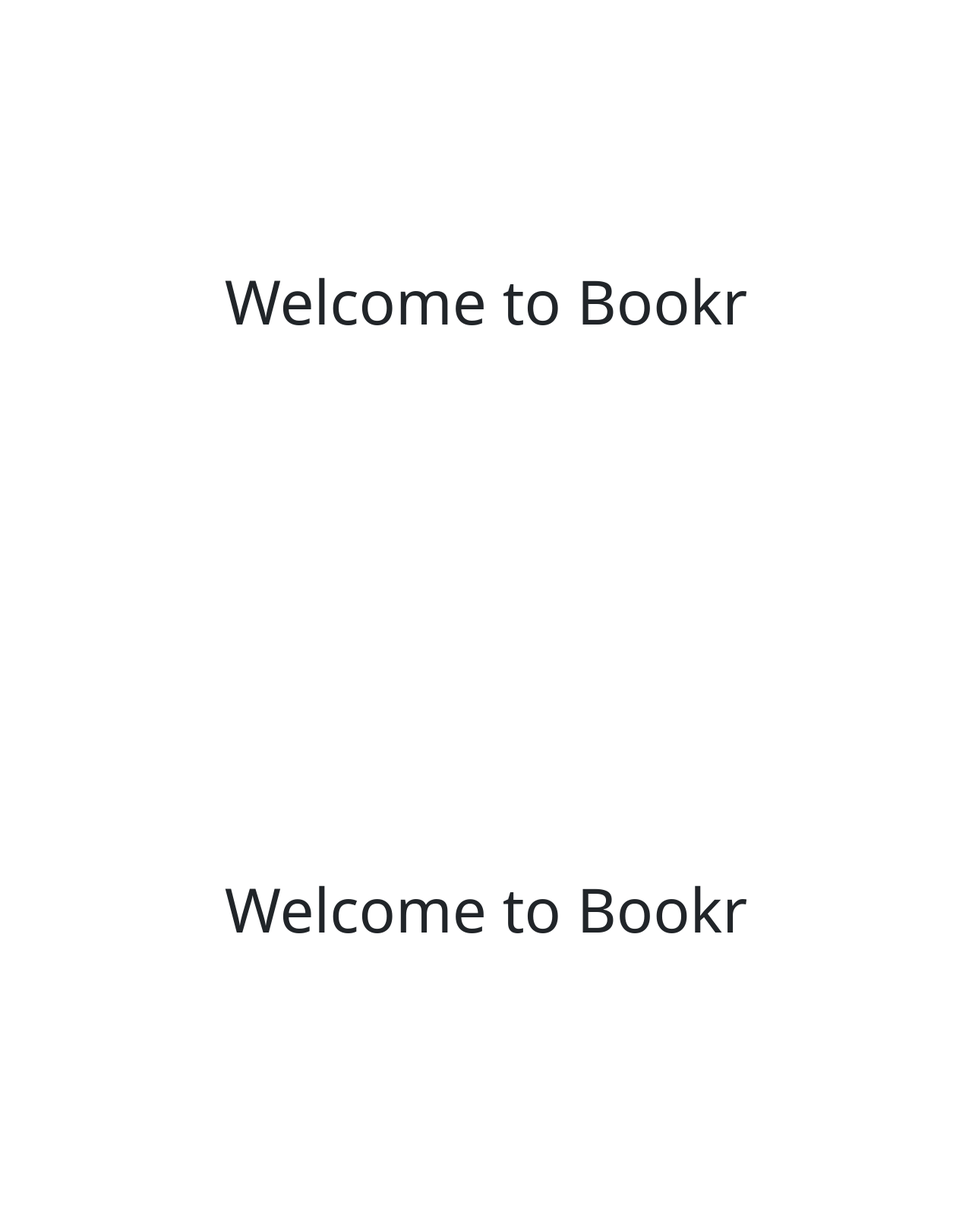
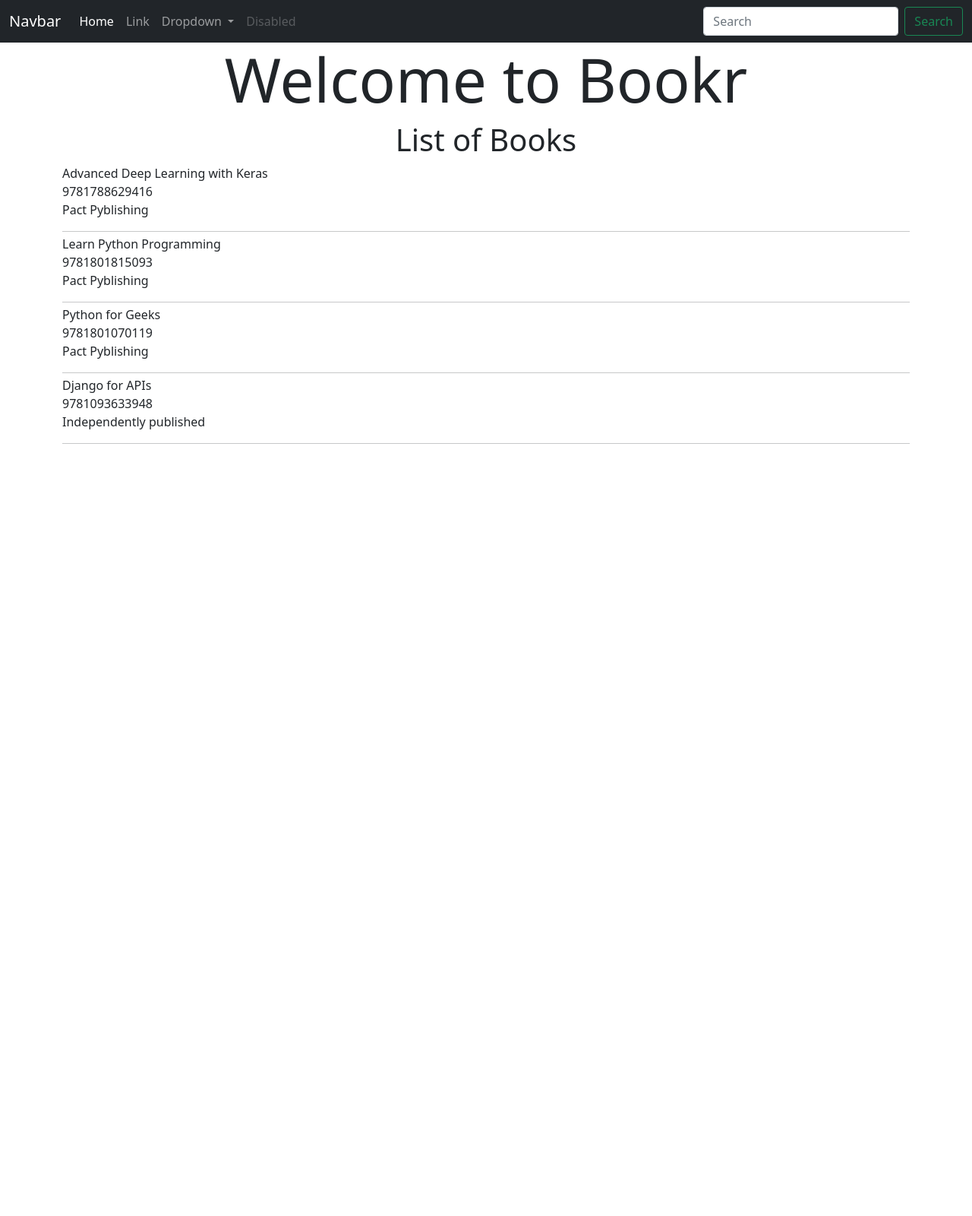
Before and after one commit to itaseski/betoken, a Django app: page /reviews/ in a window 1280 px wide. Shown: the whole page at 76% size. After the commit the page ends 584 px from the top, so only its background shows below. Run offline with Django 3.2, Linux system fonts and the light colour scheme; data comes from the database, SQL or seed files in the repository; both versions use the stored data as it was after the commit.

Commit message:
confused

```diff
--- /dev/null
+++ b/reviews/templates/reviews/book_list.html
@@ -0,0 +1,25 @@
+{% extends 'base.html' %}
+{% load static %}
+
+{% block content %}
+<div class="d-flex flex-column min-vh-10 justify-content-top align-items-center">
+    <h1 class="display-1">Welcome to Bookr</h1>
+    <h4 class="display-6">List of Books</h4>
+</div>
+
+<!--list-->
+<div class="container">
+    <ul class="list-unstyled">
+        {% for book in books %}
+        <li>
+            {{ book }}<br>
+            {{ book.isbn}}<br>
+            {{ book.publisher}}
+            <hr class="mb-1">
+        </li>
+        {% empty %}
+        <li>No articles yet.</li>
+        {% endfor %}
+    </ul>
+</div>
+{% endblock%}
--- a/reviews/templates/reviews/index.html
+++ b/reviews/templates/reviews/index.html
@@ -2,7 +2,13 @@
 {% load static %}
 
 {% block content %}
-<div class="d-flex flex-column min-vh-100 justify-content-center align-items-center">
+<div class="d-flex flex-column min-vh-10 justify-content-top align-items-center">
     <h1 class="display-1">Welcome to Bookr</h1>
 </div>
+
+<!--list-->
+<ul class="list-unstyled">
+    <li></li>
+</ul>
+
 {% endblock%}
--- a/reviews/urls.py
+++ b/reviews/urls.py
@@ -3,6 +3,7 @@ from django.urls import path
 from . import views
 
 urlpatterns = [
-    path('', views.index,name="index"),
+    #path('', views.index,name="index"),
+    path('', views.BookListView.as_view(), name='article-list'),
     path('search-results', views.search_result),
 ]
--- a/reviews/views.py
+++ b/reviews/views.py
@@ -1,4 +1,17 @@
 from django.shortcuts import render
+from django.views.generic.list import ListView
+
+from .models import Book, Review
+
+class BookListView(ListView):
+    model = Book
+    #template_name = "reviews/book_list.html"
+    context_object_name = 'books'
+    paginate_by = 100  # if pagination is desired
+
+    def get_context_data(self, **kwargs):
+        context = super().get_context_data(**kwargs)
+        return context
 
 
 def index(request):
--- a/templates/base.html
+++ b/templates/base.html
@@ -15,12 +15,46 @@
 
 <body>
 
+    <nav class="navbar navbar-expand-lg navbar-dark bg-dark">
+        <div class="container-fluid">
+          <a class="navbar-brand" href="#">Navbar</a>
+          <button class="navbar-toggler" type="button" data-bs-toggle="collapse" data-bs-target="#navbarSupportedContent" aria-controls="navbarSupportedContent" aria-expanded="false" aria-label="Toggle navigation">
+            <span class="navbar-toggler-icon"></span>
+          </button>
+          <div class="collapse navbar-collapse" id="navbarSupportedContent">
+            <ul class="navbar-nav me-auto mb-2 mb-lg-0">
+              <li class="nav-item">
+                <a class="nav-link active" aria-current="page" href="#">Home</a>
+              </li>
+              <li class="nav-item">
+                <a class="nav-link" href="#">Link</a>
+              </li>
+              <li class="nav-item dropdown">
+                <a class="nav-link dropdown-toggle" href="#" id="navbarDropdown" role="button" data-bs-toggle="dropdown" aria-expanded="false">
+                  Dropdown
+                </a>
+                <ul class="dropdown-menu" aria-labelledby="navbarDropdown">
+                  <li><a class="dropdown-item" href="#">Action</a></li>
+                  <li><a class="dropdown-item" href="#">Another action</a></li>
+                  <li><hr class="dropdown-divider"></li>
+                  <li><a class="dropdown-item" href="#">Something else here</a></li>
+                </ul>
+              </li>
+              <li class="nav-item">
+                <a class="nav-link disabled">Disabled</a>
+              </li>
+            </ul>
+            <form class="d-flex">
+              <input class="form-control me-2" type="search" placeholder="Search" aria-label="Search">
+              <button class="btn btn-outline-success" type="submit">Search</button>
+            </form>
+          </div>
+        </div>
+      </nav>
+
     {% block content %}
     {% endblock%}
 
-    <div class="d-flex flex-column min-vh-100 justify-content-center align-items-center">
-        <h1 class="display-1">Welcome to Bookr</h1>
-    </div>
 
     <!-- Optional JavaScript; choose one of the two! -->
 
```
Also changed, not shown: db.sqlite3.
